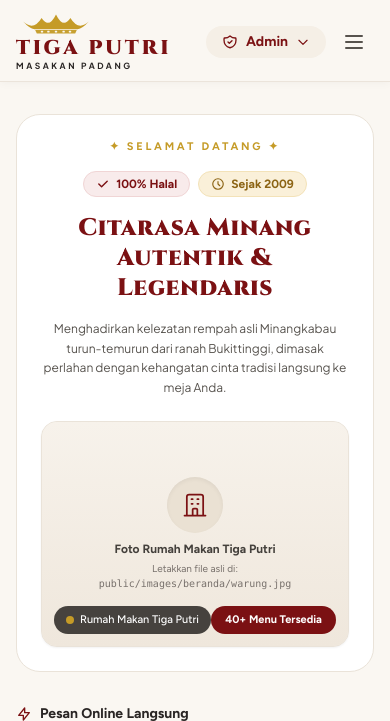
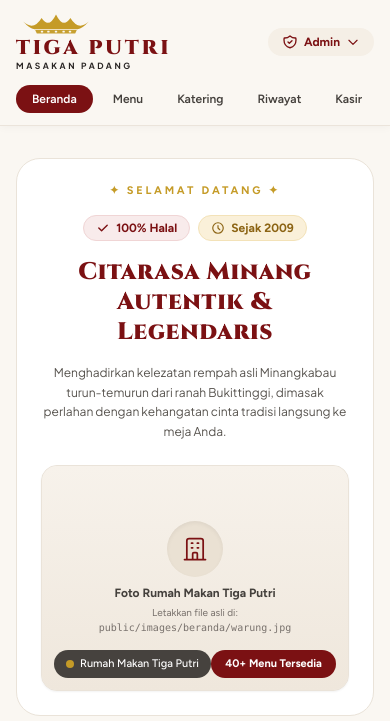
Before and after one commit to Z4yh/Nasi-Padang-Dua-Putri, a Laravel app: page / in a window 390 px wide. Shown: the top 721 px of the page. Run offline with Laravel 12, Linux system fonts and the light colour scheme; the visitor is signed in with stand-in values (Sample User, id 1); data that the repository does not hold is empty; style sheets or scripts are compiled from the project's sources.

Commit message:
memperbaiki navbar supaya responsif di tampilan hp

```diff
--- a/resources/views/layouts/navigation.blade.php
+++ b/resources/views/layouts/navigation.blade.php
@@ -16,9 +16,9 @@
     $isKelolaAkunActive = request()->routeIs('kelola-akun.*') || request()->routeIs('users.*') || request()->is('kelola-akun*');
     $isRiwayatActive = request()->routeIs('riwayat.*') || request()->is('riwayat*');
 
-    // Class helper untuk pill menu
-    $activeClass = 'bg-[#7B1113] text-white px-4 sm:px-5 py-1.5 rounded-full font-semibold text-sm shadow-xs transition duration-150 inline-flex items-center';
-    $inactiveClass = 'text-stone-700 hover:text-[#7B1113] hover:bg-[#F5EFE6]/60 px-3.5 sm:px-4 py-1.5 rounded-full font-semibold text-sm transition duration-150 inline-flex items-center';
+    // Class helper untuk pill menu (selalu horizontal & tidak wrap ke bawah pada layar HP)
+    $activeClass = 'bg-[#7B1113] text-white px-4 sm:px-5 py-1.5 rounded-full font-semibold text-xs sm:text-sm shadow-xs transition duration-150 inline-flex items-center whitespace-nowrap shrink-0';
+    $inactiveClass = 'text-stone-700 hover:text-[#7B1113] hover:bg-[#F5EFE6]/60 px-3.5 sm:px-4 py-1.5 rounded-full font-semibold text-xs sm:text-sm transition duration-150 inline-flex items-center whitespace-nowrap shrink-0';
 @endphp
 
 <!-- Google Fonts: Cinzel & Plus Jakarta Sans -->
@@ -39,10 +39,11 @@
     .no-scrollbar {
         -ms-overflow-style: none;
         scrollbar-width: none;
+        -webkit-overflow-scrolling: touch;
     }
 </style>
 
-<nav x-data="{ mobileOpen: false, userDropdown: false }" class="bg-[#FAF7F2] border-b border-[#EAE3D9]/90 shadow-[0_2px_8px_rgba(0,0,0,0.03)] font-sans sticky top-0 z-50">
+<nav x-data="{ userDropdown: false }" class="bg-[#FAF7F2] border-b border-[#EAE3D9]/90 shadow-[0_2px_8px_rgba(0,0,0,0.03)] font-sans sticky top-0 z-50">
     <div class="max-w-7xl mx-auto px-4 sm:px-6 lg:px-8">
 
         <!-- ==================================================================== -->
@@ -78,17 +79,17 @@
             <div class="flex items-center gap-2 sm:gap-3">
 
                 @if ($isGuest)
-                    <!-- Tombol Login untuk Guest (Sesuai Desain Navbar Guest.png) -->
-                    <a href="{{ route('login') }}" class="px-5 py-1.5 bg-[#F5EFE6] hover:bg-[#EFE5D7] active:bg-[#E6D9C8] text-[#7B1113] font-bold text-sm rounded-full transition shadow-xs">
+                    <!-- Tombol Login untuk Guest -->
+                    <a href="{{ route('login') }}" class="px-4 sm:px-5 py-1.5 bg-[#F5EFE6] hover:bg-[#EFE5D7] active:bg-[#E6D9C8] text-[#7B1113] font-bold text-xs sm:text-sm rounded-full transition shadow-xs whitespace-nowrap shrink-0">
                         Login
                     </a>
                 @else
-                    <!-- Badge Peran + Dropdown User Akun (Sesuai Desain Navbar Admin.png & Navbar Superadmin.png) -->
+                    <!-- Badge Peran + Dropdown User Akun -->
                     <div class="relative" @click.away="userDropdown = false">
                         <button
                             type="button"
                             @click="userDropdown = !userDropdown"
-                            class="inline-flex items-center gap-2 px-4 py-1.5 bg-[#F5EFE6] hover:bg-[#EFE5D7] text-[#7B1113] font-bold text-sm rounded-full transition shadow-xs focus:outline-none"
+                            class="inline-flex items-center gap-1.5 sm:gap-2 px-3.5 sm:px-4 py-1.5 bg-[#F5EFE6] hover:bg-[#EFE5D7] text-[#7B1113] font-bold text-xs sm:text-sm rounded-full transition shadow-xs focus:outline-none whitespace-nowrap shrink-0"
                             aria-expanded="false"
                         >
                             <!-- Ikon Perisai (Shield) Khas Desain -->
@@ -147,25 +148,13 @@
                     </div>
                 @endif
 
-                <!-- Tombol Hamburger Menu (Khusus Tampilan Layar HP / Mobile) -->
-                <button
-                    type="button"
-                    @click="mobileOpen = !mobileOpen"
-                    class="sm:hidden p-2 rounded-xl text-stone-600 hover:text-[#7B1113] hover:bg-[#F5EFE6] focus:outline-none transition"
-                    aria-label="Toggle Menu"
-                >
-                    <svg class="w-6 h-6" fill="none" stroke="currentColor" viewBox="0 0 24 24">
-                        <path :class="{ 'hidden': mobileOpen, 'inline-flex': !mobileOpen }" stroke-linecap="round" stroke-linejoin="round" stroke-width="2" d="M4 6h16M4 12h16M4 18h16" />
-                        <path :class="{ 'hidden': !mobileOpen, 'inline-flex': mobileOpen }" class="hidden" stroke-linecap="round" stroke-linejoin="round" stroke-width="2" d="M6 18L18 6M6 6l12 12" />
-                    </svg>
-                </button>
             </div>
         </div>
 
         <!-- ==================================================================== -->
-        <!-- BARIS BAWAH: TAUTAN MENU NAVIGASI TINGKAT ROLE (DESKTOP)             -->
+        <!-- BARIS BAWAH: TAUTAN MENU NAVIGASI TINGKAT ROLE (MOBILE & DESKTOP)    -->
         <!-- ==================================================================== -->
-        <div class="hidden sm:flex items-center gap-1.5 pt-1 pb-3 overflow-x-auto no-scrollbar">
+        <div class="flex items-center gap-1.5 pt-1 pb-3 overflow-x-auto no-scrollbar">
 
             <!-- ------------------------------------------------------------- -->
             <!-- 1. ROLE: GUEST (Navbar Guest.png)                             -->
@@ -241,80 +230,4 @@
         </div>
 
     </div>
-
-    <!-- ==================================================================== -->
-    <!-- MENU MOBILE / RESPONSIVE (DRAWER SAAT LAYAR KECIL / TABLET KECIL)     -->
-    <!-- ==================================================================== -->
-    <div
-        x-show="mobileOpen"
-        x-transition:enter="transition ease-out duration-200"
-        x-transition:enter-start="opacity-0 -translate-y-2"
-        x-transition:enter-end="opacity-100 translate-y-0"
-        x-transition:leave="transition ease-in duration-150"
-        x-transition:leave-start="opacity-100 translate-y-0"
-        x-transition:leave-end="opacity-0 -translate-y-2"
-        class="sm:hidden border-t border-[#EAE3D9] bg-[#FAF7F2] px-4 pt-3 pb-4 space-y-1.5"
-        style="display: none;"
-    >
-        @if ($isGuest)
-            <a href="{{ route('beranda') }}" class="{{ $isBerandaActive ? $activeClass : $inactiveClass }} w-full justify-start">
-                Beranda
-            </a>
-            <a href="{{ route('menu.index') }}" class="{{ $isMenuActive ? $activeClass : $inactiveClass }} w-full justify-start">
-                Menu
-            </a>
-            <div class="pt-2 border-t border-stone-200 mt-2">
-                <a href="{{ route('login') }}" class="block text-center py-2 bg-[#8A1315] text-white font-bold rounded-xl text-sm shadow-xs">
-                    Login Pengelola
-                </a>
-            </div>
-        @elseif ($isSuperAdmin)
-            <a href="{{ route('dashboard') }}" class="{{ $isBerandaActive ? $activeClass : $inactiveClass }} w-full justify-start">
-                Beranda
-            </a>
-            <a href="{{ route('menu.index') }}" class="{{ $isMenuActive ? $activeClass : $inactiveClass }} w-full justify-start">
-                Menu
-            </a>
-            <a href="{{ route('katering.index') }}" class="{{ $isKateringActive ? $activeClass : $inactiveClass }} w-full justify-start">
-                Katering
-            </a>
-            <a href="{{ route('riwayat.index') }}" class="{{ $isRiwayatActive ? $activeClass : $inactiveClass }} w-full justify-start">
-                Riwayat
-            </a>
-            <a href="{{ route('kasir.index') }}" class="{{ $isKasirActive ? $activeClass : $inactiveClass }} w-full justify-start">
-                Kasir
-            </a>
-            <a href="{{ route('keuangan.index') }}" class="{{ $isKeuanganActive ? $activeClass : $inactiveClass }} w-full justify-start">
-                Keuangan
-            </a>
-            <a href="{{ route('cms.index') }}" class="{{ $isCmsActive ? $activeClass : $inactiveClass }} w-full justify-start">
-                CMS
-            </a>
-            <a href="{{ route('kategori-menu.index') }}" class="{{ $isMasterDataActive ? $activeClass : $inactiveClass }} w-full justify-start">
-                Master Data
-            </a>
-            <a href="{{ route('kelola-akun.index') }}" class="{{ $isKelolaAkunActive ? $activeClass : $inactiveClass }} w-full justify-start">
-                Kelola Akun
-            </a>
-        @else
-            <a href="{{ route('dashboard') }}" class="{{ $isBerandaActive ? $activeClass : $inactiveClass }} w-full justify-start">
-                Beranda
-            </a>
-            <a href="{{ route('menu.index') }}" class="{{ $isMenuActive ? $activeClass : $inactiveClass }} w-full justify-start">
-                Menu
-            </a>
-            <a href="{{ route('katering.index') }}" class="{{ $isKateringActive ? $activeClass : $inactiveClass }} w-full justify-start">
-                Katering
-            </a>
-            <a href="{{ route('riwayat.index') }}" class="{{ $isRiwayatActive ? $activeClass : $inactiveClass }} w-full justify-start">
-                Riwayat
-            </a>
-            <a href="{{ route('kasir.index') }}" class="{{ $isKasirActive ? $activeClass : $inactiveClass }} w-full justify-start">
-                Kasir
-            </a>
-            <a href="{{ route('keuangan.index') }}" class="{{ $isKeuanganActive ? $activeClass : $inactiveClass }} w-full justify-start">
-                Keuangan
-            </a>
-        @endif
-    </div>
 </nav>
```
